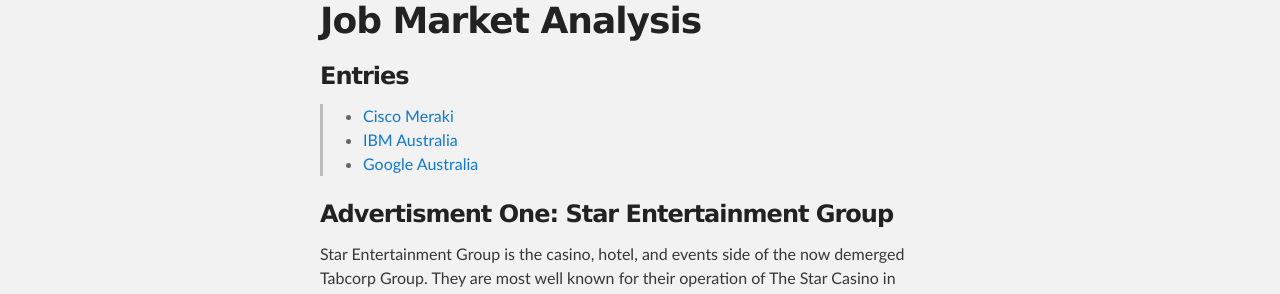
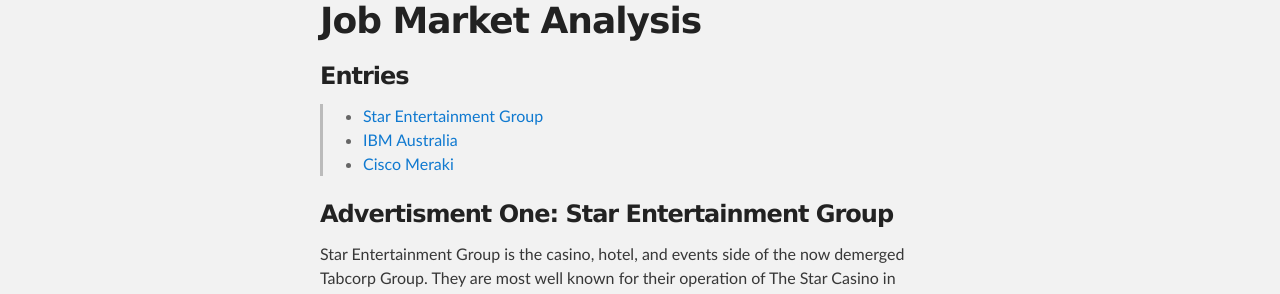
Before and after one commit to 13197963/13197963.github.io, a Jekyll site: the page built from marketAnalysis.md, in a window 1280 px wide. Shown: the part 290-584 px from the top of the page. Built offline with Jekyll 4.4.1, drawn with Linux system fonts in a browser that asks for light colours; our own code applies the rules of GitHub Pages for plain Markdown files.

Commit message:
Update marketAnalysis.md

```diff
--- a/marketAnalysis.md
+++ b/marketAnalysis.md
@@ -1,9 +1,9 @@
 # Job Market Analysis
 
 ### Entries
->- [Cisco Meraki](./marketAnalysis.md#advertisment-one-star-entertainment-group)
+>- [Star Entertainment Group](./marketAnalysis.md#advertisment-one-star-entertainment-group)
 >- [IBM Australia](./marketAnalysis.md#advertisment-two-ibm-australia)
->- [Google Australia](./marketAnalysis.md#advertisment-three-cisco-meraki)
+>- [Cisco Meraki](./marketAnalysis.md#advertisment-three-cisco-meraki)
 
 
 
```
